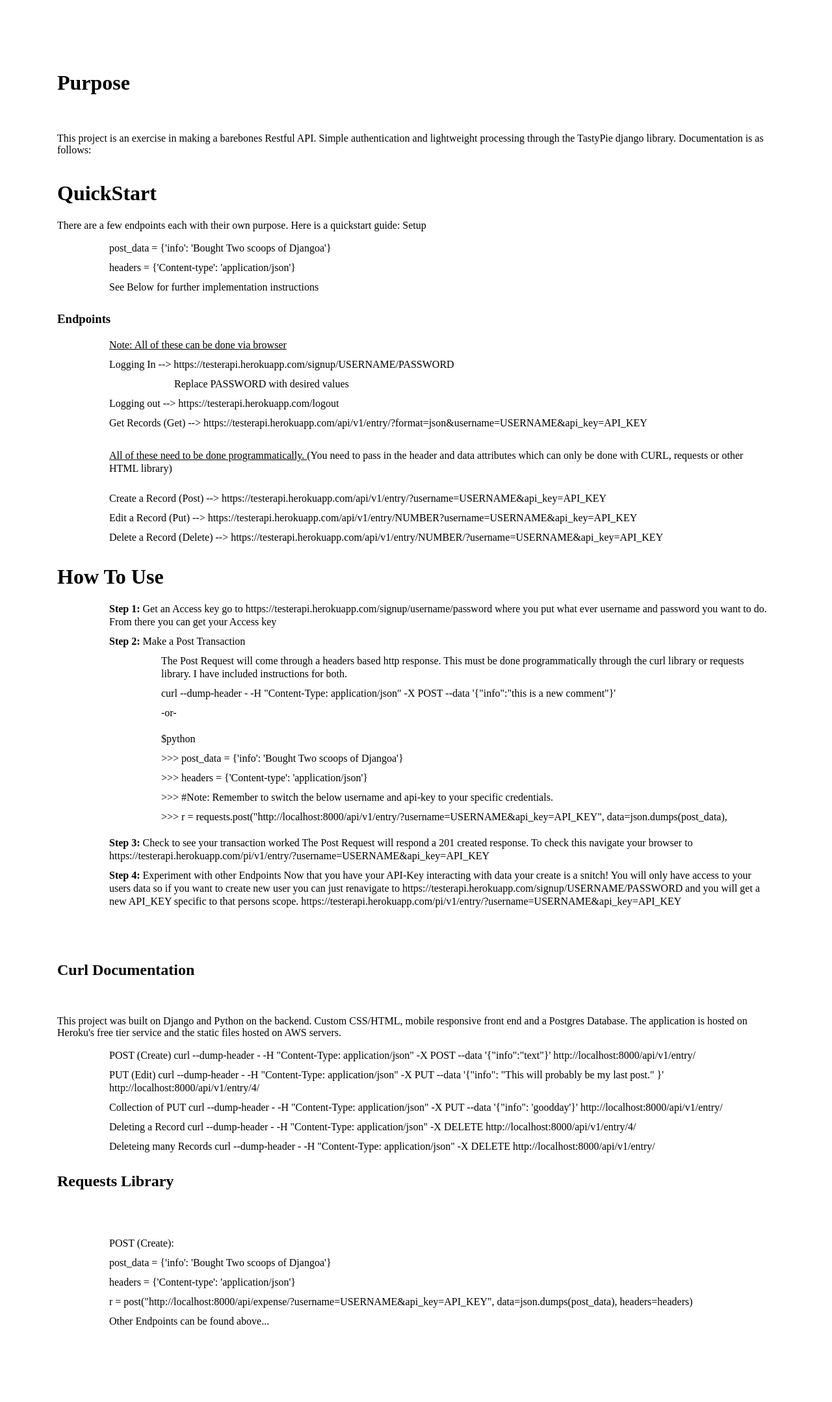
After one commit to bopopescu/TastypieRestfulAPI, a Django app: page / in a window 1280 px wide. The commit adds this page. Shown: the whole page at 65% size. Run offline with Django 3.2, Linux system fonts and the light colour scheme; parts of the project's set-up code (start-up, migrations or seed data) failed here and were passed over.

Commit message:
first commit

```diff
--- /dev/null
+++ b/static/templates/index.html
@@ -0,0 +1,131 @@
+<head>
+  <style>
+
+  ul {margin-left:40px;line-height: 20px;list-style-type: none;}
+  ul li{padding-bottom:10px;}
+
+
+  </style>
+</head>
+<div style = "padding:80px;">
+<h1>Purpose</h1><br><br>
+
+This project is an exercise in making a barebones Restful API. Simple authentication and lightweight processing through the TastyPie django library. Documentation is as follows: <br><br>
+
+<h1>QuickStart</h1>
+
+There are a few endpoints each with their own purpose. Here is a quickstart guide:
+
+Setup
+<ul>
+    <li>  post_data = {'info': 'Bought Two scoops of Djangoa'} </li>
+    <li>  headers = {'Content-type': 'application/json'} </li>
+
+    <li>  See Below for further implementation instructions </li>
+</ul>
+<h3>Endpoints</h3>
+<ul>
+      <li style="text-decoration:underline;">Note: All of these can be done via browser</li>
+    <li>    Logging In --> https://testerapi.herokuapp.com/signup/{{ USERNAME }}/PASSWORD </li>
+    <li style = "margin-left:100px;">                  Replace PASSWORD with desired values </li>
+
+    <li>    Logging out --> https://testerapi.herokuapp.com/logout </li>
+
+    <li>    Get Records (Get) --> https://testerapi.herokuapp.com/api/v1/entry/?format=json&username={{ USERNAME }}&api_key={{ API_KEY }} </li>
+    <br><li > <span style = "text-decoration:underline;"> All of these need to be done programmatically. </span><span style = "text-decoration:none;"> (You need to pass in the header and data attributes which can only be done with CURL, requests or other HTML library)</span> </li>
+    </ul>
+    <ul>
+    <li>    Create a Record (Post) --> https://testerapi.herokuapp.com/api/v1/entry/?username={{ USERNAME }}&api_key={{ API_KEY }} </li>
+
+    <li>    Edit a Record (Put) --> https://testerapi.herokuapp.com/api/v1/entry/NUMBER?username={{ USERNAME }}&api_key={{ API_KEY }} </li>
+
+    <li>
+
+      Delete a Record (Delete) --> https://testerapi.herokuapp.com/api/v1/entry/NUMBER/?username={{ USERNAME }}&api_key={{ API_KEY }} </li>
+</ul>
+
+<h1>How To Use</h1>
+
+<ul>
+<li><b>Step 1:</b> Get an Access key
+
+go to https://testerapi.herokuapp.com/signup/username/password where you put what ever username and password you want to do. From there you can get your Access key
+
+</li>
+<li><b>Step 2:</b> Make a Post Transaction
+<ul>
+<li>
+</li><li>    The Post Request will come through a headers based http response. This must be done programmatically through the curl library or requests library. I have included instructions for both.
+
+</li><li>
+                   curl --dump-header - -H "Content-Type: application/json" -X POST --data '{"info":"this is a new comment"}'
+
+          </li><li>         -or-
+</li><li>
+</li><li>        $python
+</li><li>        >>> post_data = {'info': 'Bought Two scoops of Djangoa'}
+</li><li>        >>> headers = {'Content-type': 'application/json'}
+</li><li>        >>> #Note: Remember to switch the below username and api-key to your specific credentials.
+</li><li>        >>> r = requests.post("http://localhost:8000/api/v1/entry/?username={{ USERNAME }}&api_key={{ API_KEY }}", data=json.dumps(post_data),
+
+</li>
+</ul>
+<li><b>Step 3:</b> Check to see your transaction worked
+
+        The Post Request will respond a 201 created response. To check this navigate your browser to https://testerapi.herokuapp.com/pi/v1/entry/?username={{ USERNAME }}&api_key={{ API_KEY }}
+
+</li>
+<li><b>Step 4:</b> Experiment with other Endpoints
+
+        Now that you have your API-Key interacting with data your create is a snitch! You will only have access to your users data so if you want to create new user you can just renavigate to https://testerapi.herokuapp.com/signup/{{ USERNAME }}/PASSWORD and you will get a new {{ API_KEY }} specific to that persons scope.
+
+      https://testerapi.herokuapp.com/pi/v1/entry/?username={{ USERNAME }}&api_key={{ API_KEY }}
+  </li>
+
+</ul>
+
+
+
+
+<br><br>
+
+<h2>Curl Documentation</h2><br><br>
+
+This project was built on Django and Python on the backend. Custom CSS/HTML, mobile responsive front end and a Postgres Database. The application is hosted on Heroku's free tier service and the static files hosted on AWS servers.
+<ul>
+
+  <li>
+
+ POST (Create)
+ curl --dump-header - -H "Content-Type: application/json" -X POST --data '{"info":"text"}' http://localhost:8000/api/v1/entry/
+</li><li>
+ PUT (Edit)
+ curl --dump-header - -H "Content-Type: application/json" -X PUT --data '{"info": "This will probably be my last post." }' http://localhost:8000/api/v1/entry/4/
+</li><li>
+ Collection of PUT
+ curl --dump-header - -H "Content-Type: application/json" -X PUT --data '{"info": 'goodday'}' http://localhost:8000/api/v1/entry/
+</li><li>
+ Deleting a Record
+ curl --dump-header - -H "Content-Type: application/json" -X DELETE  http://localhost:8000/api/v1/entry/4/
+</li><li>
+ Deleteing many Records
+ curl --dump-header - -H "Content-Type: application/json" -X DELETE  http://localhost:8000/api/v1/entry/
+</li>
+
+</ul>
+
+<h2>Requests Library</h2><br><br>
+
+
+
+  <ul><li>
+    POST (Create):
+    <li> post_data = {'info': 'Bought Two scoops of Djangoa'}
+    </li>
+    <li> headers = {'Content-type': 'application/json'}</li>
+    <li>
+        r = post("http://localhost:8000/api/expense/?username={{ USERNAME }}&api_key={{ API_KEY }}", data=json.dumps(post_data), headers=headers)
+</li><li>
+
+
+Other Endpoints can be found above...
--- a/testerapi/api.py
+++ b/testerapi/api.py
@@ -23,7 +23,7 @@ class EntryResource(ModelResource):
 
     class Meta:
         queryset = accounts.objects.all()
-        resource_name = 'expense'
+        resource_name = 'entry'
         authorization = ExpenseAuthorization()
         authentication = ApiKeyAuthentication()
         # authorization = ExpenseAuthorization()
--- a/testerapi/urls.py
+++ b/testerapi/urls.py
@@ -25,6 +25,7 @@ v1_api = Api(api_name='v1')
 v1_api.register(EntryResource())
 
 urlpatterns = patterns('',
+    url(r'^$', home),
     url(r'^logout/', LogoutViewa.as_view()),
     url(r'^api/', include(v1_api.urls)),
     url(r'^admin/', admin.site.urls),
--- a/testerapi/views.py
+++ b/testerapi/views.py
@@ -1,7 +1,8 @@
  #!/usr/bin/python
 from ast import *
 from django.contrib.auth import authenticate,login, logout
-
+import random
+import string
 
 
 from json import *
@@ -54,17 +55,38 @@ class SignupViewa(TemplateView):
         if User.objects.filter(username = self.kwargs['username']):
 
             kevina = authenticate(username=self.kwargs['username'], password=self.kwargs['password'])
-            login(self.request, kevina)
-            print self.request.user
+
+
+
             if kevina is None:
                 data['error'] = True
 
             else:
-                pass
+                login(self.request, kevina)
+                data['apikey'] = kevina.email
+                self.request.session['USERNAME'] = kevina.username
+                self.request.session['API_KEY'] = kevina.email
 
         else:
-            User.objects.create_user(self.kwargs['username'], 'lennon@thebeatles.com', self.kwargs['password'])
+            api_keya = ''.join(random.choice(string.ascii_uppercase + string.digits) for _ in range(15))
+            # api_keya = "hello"
+            User.objects.create_user(self.kwargs['username'], api_keya, self.kwargs['password'])
             kevina = authenticate(username=self.kwargs['username'], password=self.kwargs['password'])
-            ApiKey.objects.create(key='1a23', user=kevina)
-            data['apikey'] = '1a23'
+            ApiKey.objects.create(key=api_keya, user=kevina)
+            data['apikey'] = api_keya
+            self.request.session['USERNAME'] = kevina.username
+            self.request.session['API_KEY'] = kevina.email
         return data
+
+def home(request):
+    try:
+        request.session['USERNAME']
+    except Exception as e:
+        request.session['USERNAME'] = 'USERNAME'
+
+    try:
+        request.session['API_KEY']
+    except Exception as e:
+        request.session['API_KEY'] = 'API_KEY'
+
+    return render(request, "index.html", {'API_KEY':request.session['API_KEY'],'USERNAME':request.session['USERNAME']})
```
Also changed, not shown: static/templates/success.html (+6 -2 lines), README.md, 3 other files.
